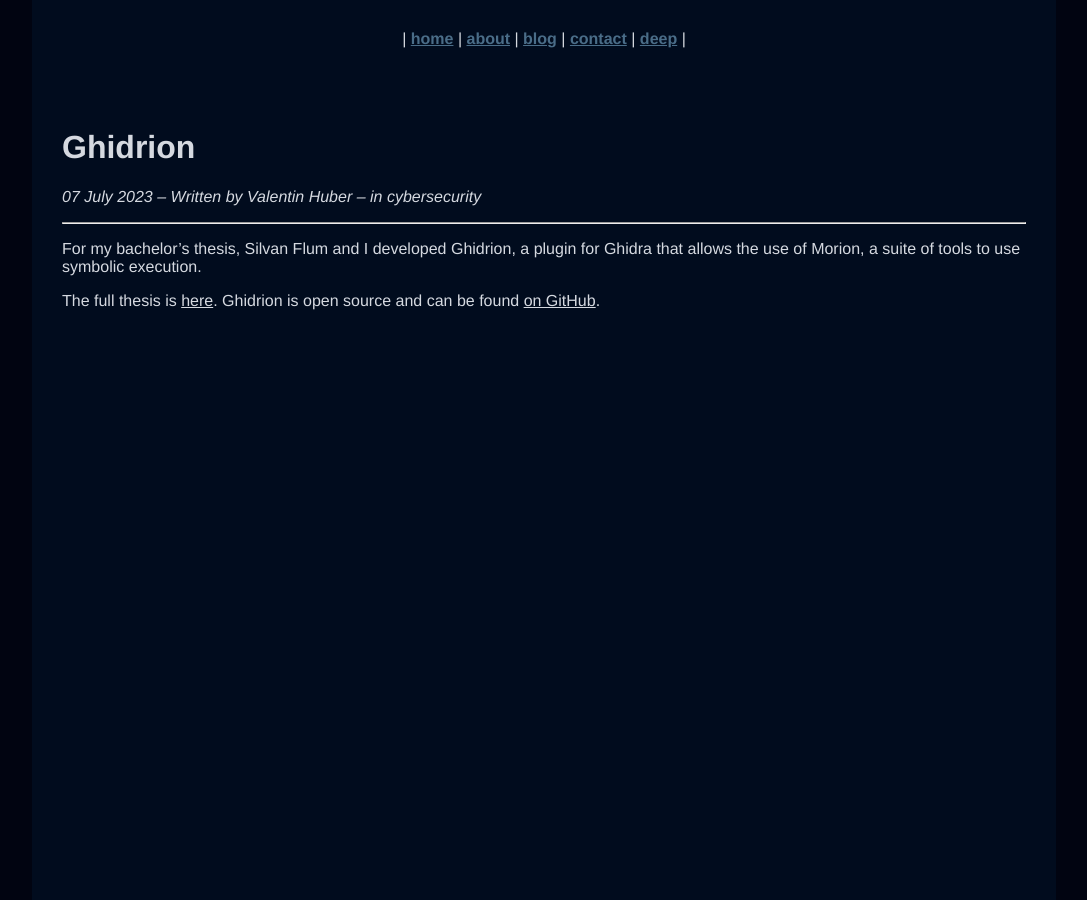
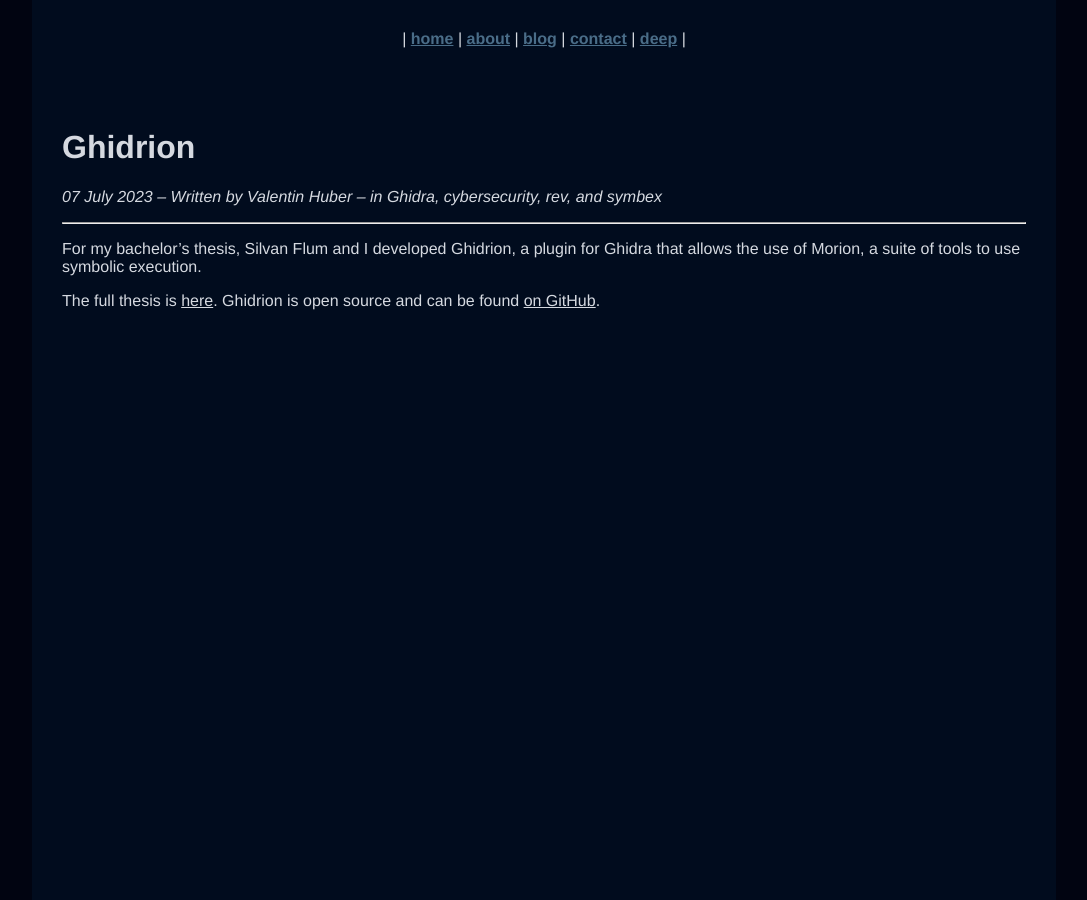
Before and after one commit to riesentoaster/valentinhuber.me, a Jekyll site: the page built from cybersecurity/_posts/2023-07-07-Ghidrion.md, in a window 1280 px wide. Shown: the whole page, without its empty margins (96-1183 px from the left). Built offline with Jekyll 4.4.1, drawn with Linux system fonts in a browser that asks for light colours.

```diff
--- a/cybersecurity/_posts/2023-07-07-Ghidrion.md
+++ b/cybersecurity/_posts/2023-07-07-Ghidrion.md
@@ -1,4 +1,6 @@
 ---
+tags: Ghidra symbex rev
+permalink: ghidrion
 ---
 For my bachelor's thesis, Silvan Flum and I developed Ghidrion, a plugin for Ghidra that allows the use of Morion, a suite of tools to use symbolic execution.
 
```
Also changed, not shown: about.md (+1 -0 lines).
